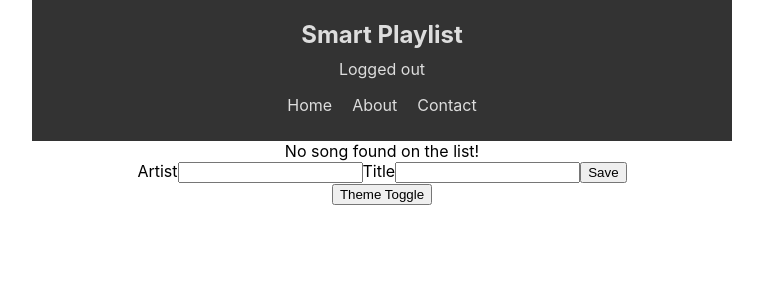
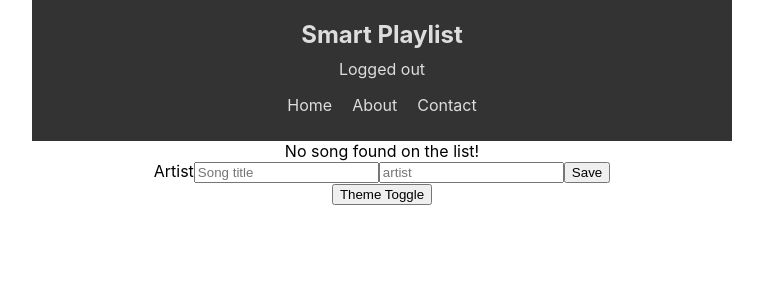
Before and after one commit to reinertisa/smart-user-playlist, a React (Create React App) app in the folder sup-website/: page / in a window 1280 px wide. Shown: the top 300 px of the page, without its empty margins (258-1021 px from the left). Built offline with nearby package versions, Linux system fonts and the light colour scheme; the HTML template or start-up script is replaced by a standard one.

Commit message:
fix(website): update song form component

```diff
--- a/sup-website/src/components/song/Form.js
+++ b/sup-website/src/components/song/Form.js
@@ -20,12 +20,25 @@ export default function SongForm() {
     return (
         <form onSubmit={handleSubmit}>
             <label htmlFor="artist">Artist</label>
-            <input id="artist" type="text" value={artist} onChange={handleArtistChange} required={true} />
+            <input
+                id="artist"
+                type="text"
+                value={artist}
+                onChange={handleArtistChange}
+                required={true}
+                placeholder="Song title"
+            />
 
-            <label htmlFor="title">Title</label>
-            <input id="title" type="text" value={title} onChange={handleTitleChange} required={true} />
+            <input
+                id="title"
+                type="text"
+                value={title}
+                onChange={handleTitleChange}
+                required={true}
+                placeholder="artist"
+            />
 
-            <button type="submit">Save</button>
+            <input type="submit" value="Save" />
         </form>
     )
 }
```
